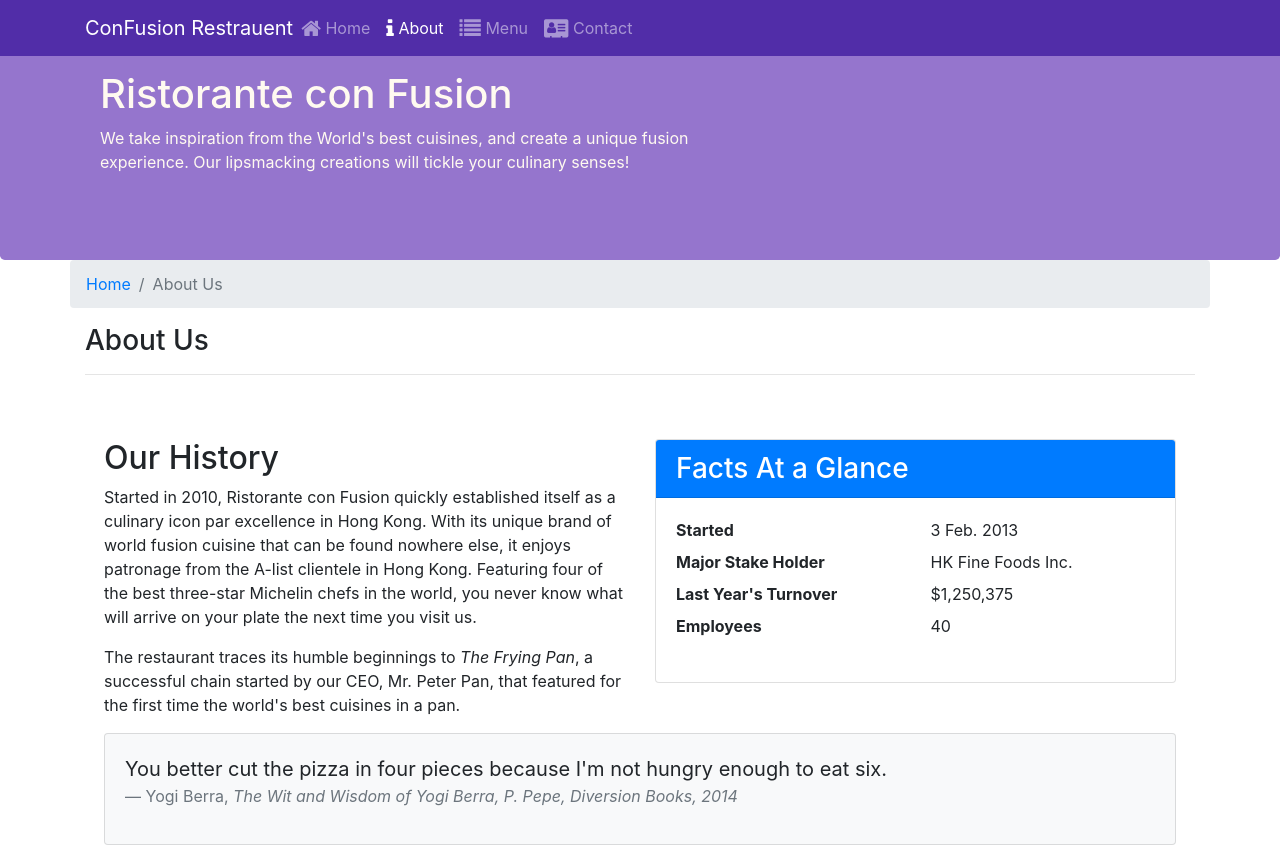
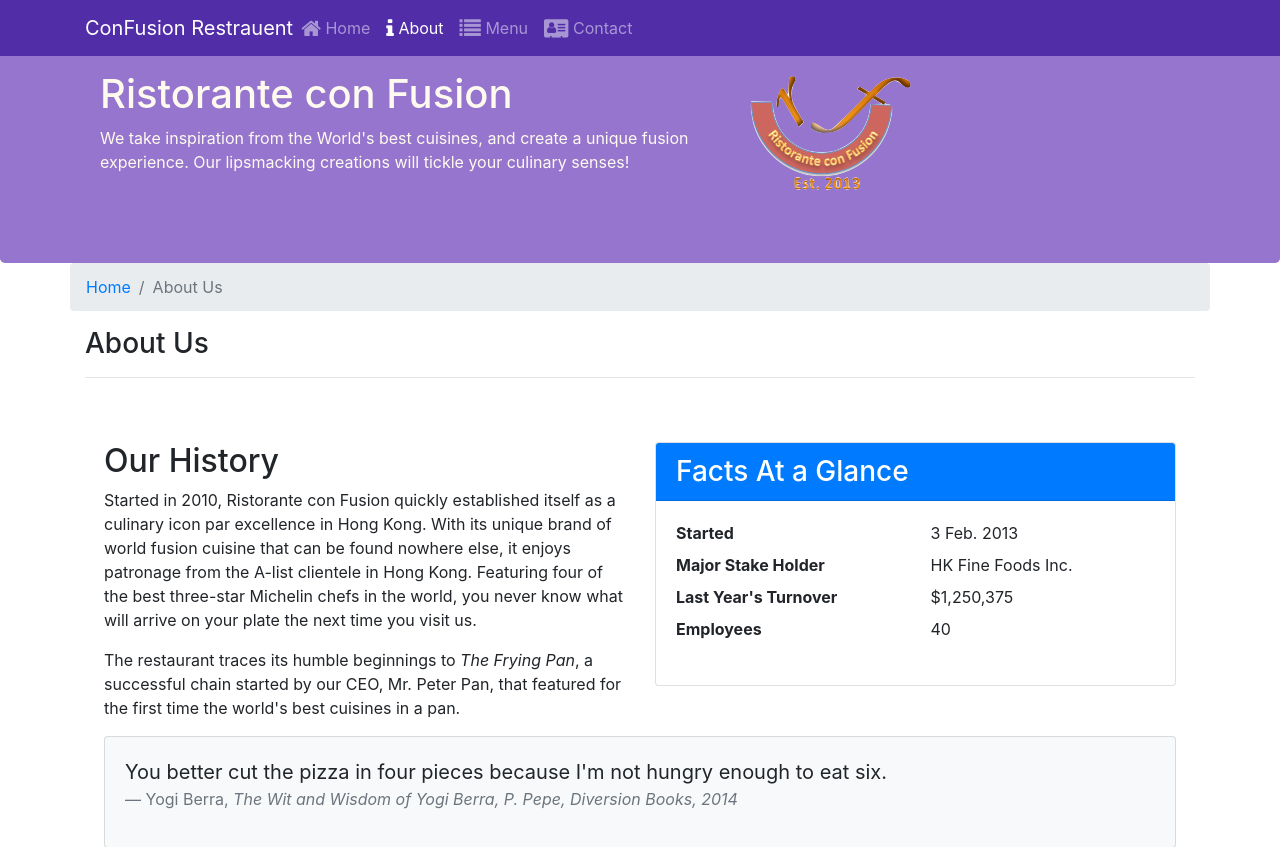
Before and after one commit to vageesan23/ConFusion-Bootstrap4, a website: page aboutus.html in a window 1280 px wide. Shown: the top 847 px of the page. Drawn offline with nearby package versions, Linux system fonts and the light colour scheme.

Commit message:
changes committed

```diff
--- a/aboutus.html
+++ b/aboutus.html
@@ -50,7 +50,8 @@
                     <p>We take inspiration from the World's best cuisines, and create a unique fusion experience. Our
                         lipsmacking creations will tickle your culinary senses!</p>
                 </div>
-                <div class="col-12 col-sm">
+                <div class="col-12 col-sm align-self-center">
+                    <img src="img/logo.png" class="img-fluid">
                 </div>
             </div>
         </div>
```
Also changed, not shown: contactus.html (+2 -1 lines), index.html (+2 -1 lines).
